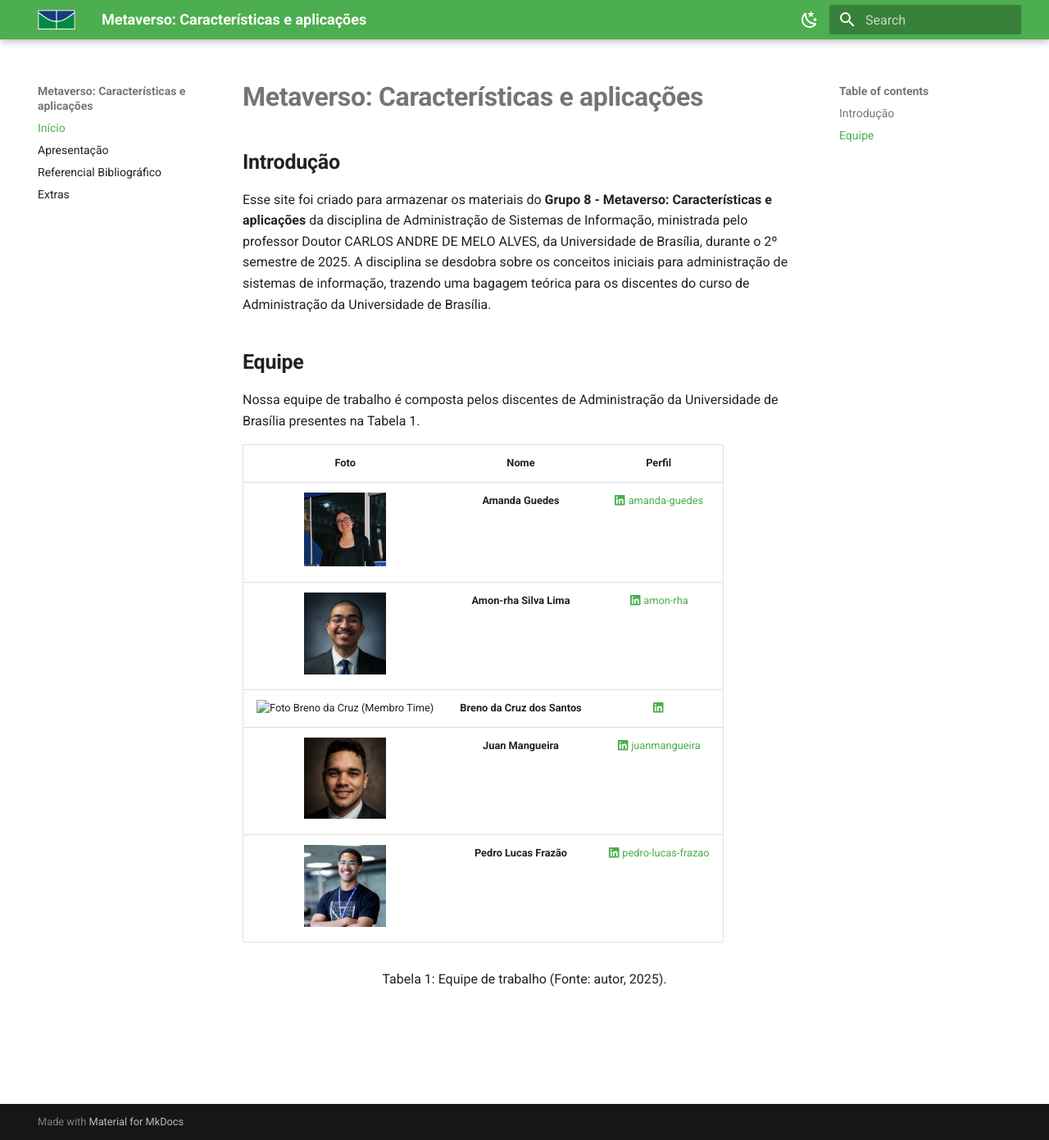
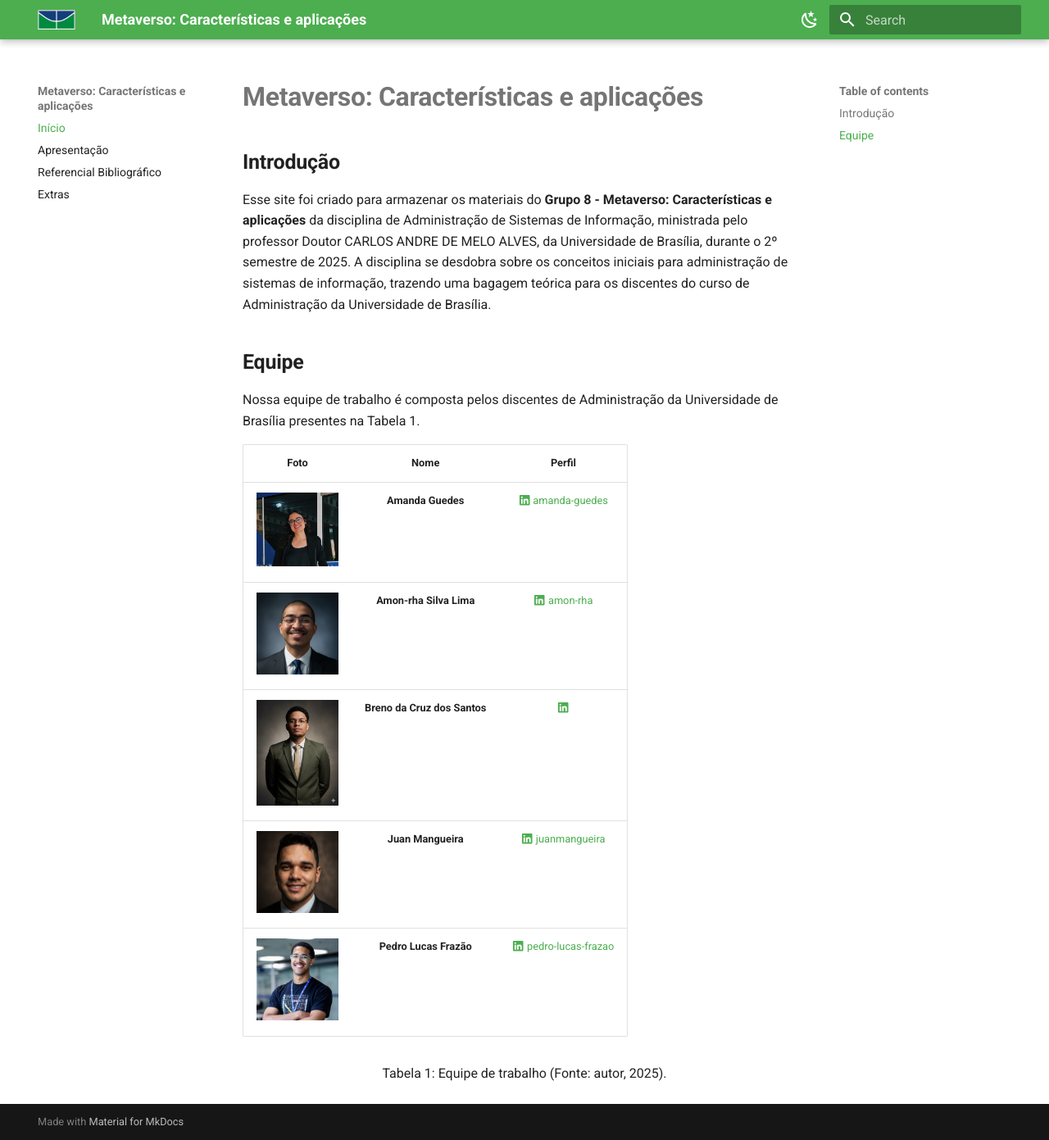
Before and after one commit to juanmangueira/asi-metaverso, an MkDocs documentation site: the page built from docs/index.md, in a window 1280 px wide and 1391 px high. Shown: the whole window at 82% size. Built offline with MkDocs 1.6.1 and Material for MkDocs 9.7.7, drawn with Linux system fonts in a browser that asks for light colours.

Commit message:
Adicionar foto de perfil de Breno da Cruz e atualizar link do LinkedIn

```diff
--- a/docs/index.md
+++ b/docs/index.md
@@ -10,7 +10,7 @@
 | :---------: | :----------------------------------: | :----: |
 | ![Foto Amanda Guedes (Membro Time)](assets/perfil_amanda.jpg){ align=center, width="100" } | **Amanda Guedes** | [:fontawesome-brands-linkedin: amanda-guedes](https://www.linkedin.com/in/amanda-guedes-027430285/) |
 | ![Foto Amon-rha Silva (Membro Time)](assets/perfil_amon_rha.png){ align=center, width="100" } | **Amon-rha Silva Lima** | [:fontawesome-brands-linkedin: amon-rha](https://linkedin.com/in/amon-rha-silva-lima-341094385/) |
-| ![Foto Breno da Cruz (Membro Time)](assets/perfil_breno.jpg){ align=center, width="100" } | **Breno da Cruz dos Santos** | [:fontawesome-brands-linkedin: ](https://linkedin.com/in/) |
+| ![Foto Breno da Cruz (Membro Time)](assets/perfil_breno.jpg){ align=center, width="100" } | **Breno da Cruz dos Santos** | [:fontawesome-brands-linkedin: ](https://linkedin.com/in/breno-santos-a54332265/) |
 | ![Foto Juan Mangueira(Membro Time)](assets/perfil_juan.png){ align=center, width="100" } | **Juan Mangueira** | [:fontawesome-brands-linkedin: juanmangueira](https://linkedin.com/in/juanmangueira/) |
 | ![Foto Pedro Lucas Frazão (Membro Time)](assets/perfil_pedro.jpg){ align=center, width="100" } | **Pedro Lucas Frazão** | [:fontawesome-brands-linkedin: pedro-lucas-frazao](https://linkedin.com/in/pedro-lucas-fraz%C3%A3o-de-carvalho-82823528a/) |
 
```
Also changed, not shown: docs/assets/perfil_breno.jpg (added).
